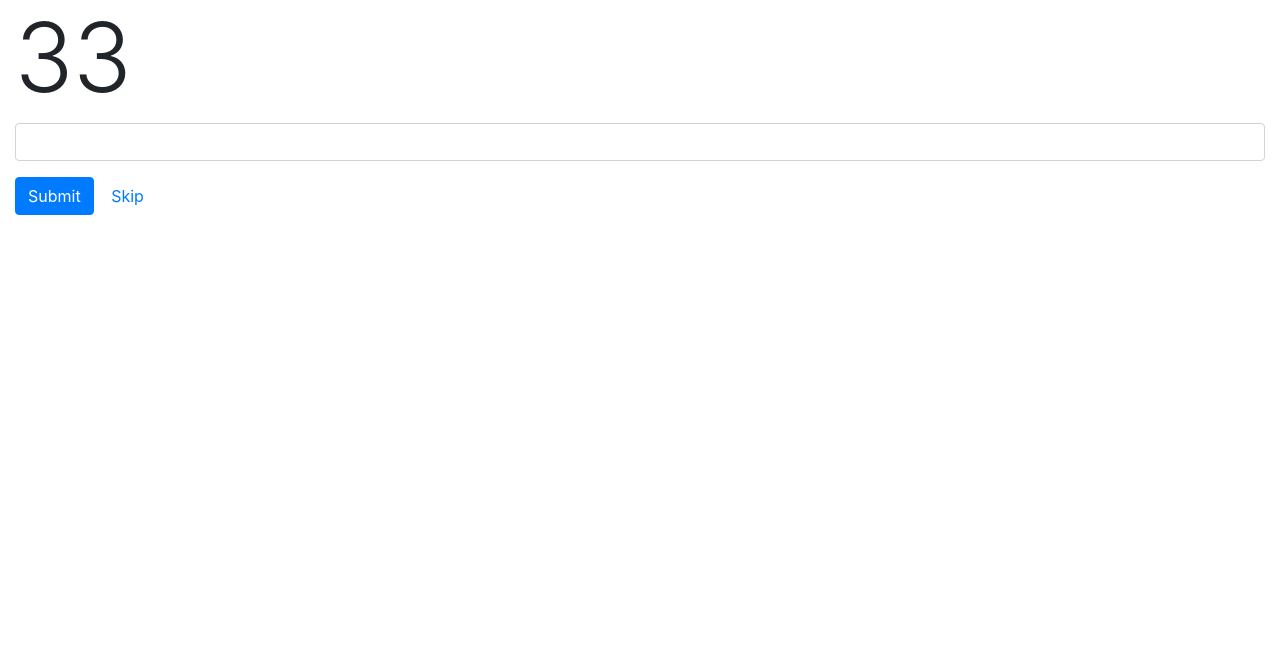
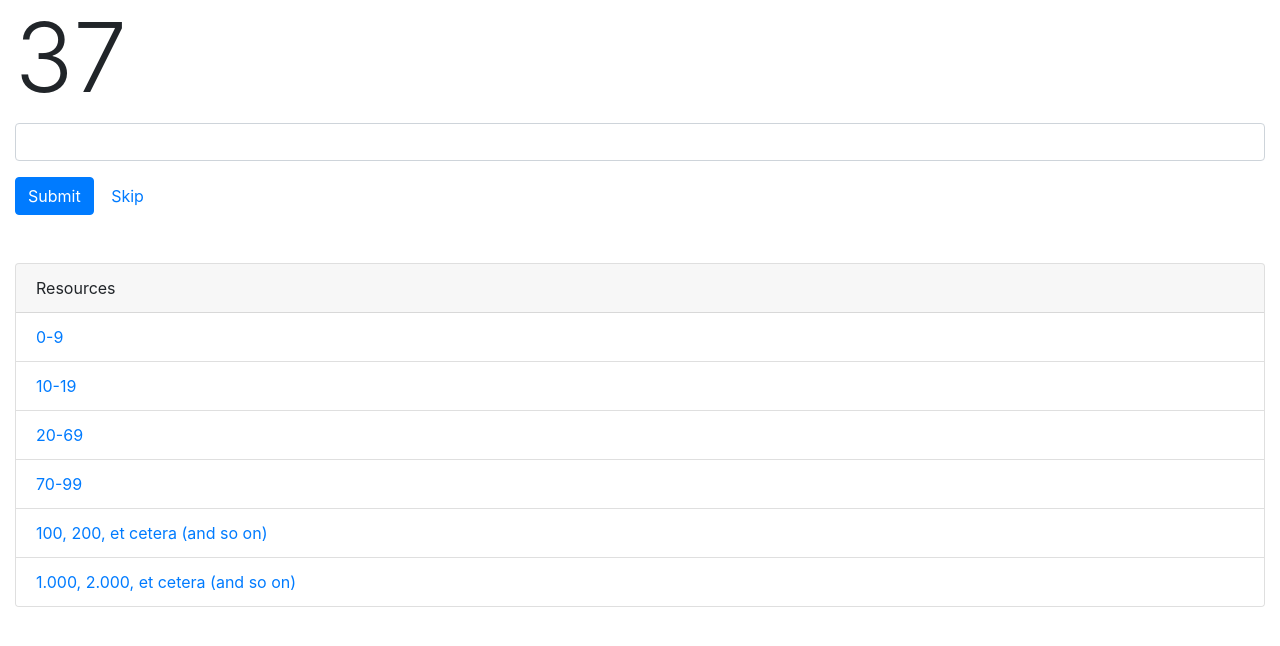
Before and after one commit to michaelwehrley/French, a plain HTML site: page index.html in a window 1280 px wide. Drawn offline with nearby package versions, Linux system fonts and the light colour scheme.

Commit message:
add resources

```diff
--- a/index.html
+++ b/index.html
@@ -26,6 +26,22 @@
         <a class="btn btn-success d-none" id="continue" href="./index.html" role="button">Continue</a>
         <a class="btn btn-link" id="skip" href="./index.html">Skip</a>
       </form>
+
+      <div class="card mt-5">
+        <div class="card-header">
+          Resources
+        </div>
+        <ul class="list-group list-group-flush">
+          <li class="list-group-item"><a href="http://www.frenchtutorial.com/en/learn-french/counting/0-9" target="_blank">0-9</a></li>
+          <li class="list-group-item"><a href="http://www.frenchtutorial.com/en/learn-french/counting/10-19" target="_blank">10-19</a></li>
+          <li class="list-group-item"><a href="http://www.frenchtutorial.com/en/learn-french/counting/20-69" target="_blank">20-69</a></li>
+          <li class="list-group-item"><a href="http://www.frenchtutorial.com/en/learn-french/counting/70-99" target="_blank">70-99</a></li>
+          <li class="list-group-item"><a href="http://www.frenchtutorial.com/en/learn-french/counting/100" target="_blank">100, 200, et cetera (and so on)</a></li>
+          <li class="list-group-item">
+            <a href="http://www.frenchtutorial.com/en/learn-french/counting/milliers" target="_blank">1.000, 2.000, et cetera (and so on)</a>
+          </li>
+        </ul>
+      </div>
     </div>
     <script src="https://code.jquery.com/jquery-3.3.1.slim.min.js" integrity="sha384-q8i/X+965DzO0rT7abK41JStQIAqVgRVzpbzo5smXKp4YfRvH+8abtTE1Pi6jizo" crossorigin="anonymous"></script>
     <script src="https://cdnjs.cloudflare.com/ajax/libs/popper.js/1.14.7/umd/popper.min.js" integrity="sha384-UO2eT0CpHqdSJQ6hJty5KVphtPhzWj9WO1clHTMGa3JDZwrnQq4sF86dIHNDz0W1" crossorigin="anonymous"></script>
--- a/numbers.js
+++ b/numbers.js
@@ -12,6 +12,7 @@
     7: ["sept", "set"],
     8: ["huit", "wheet"],
     9: ["neuf", "nurf"],
+
     10: ["dix", "deese"],
     11: ["onze", "onz"],
     12: ["douze", "dooz"],
@@ -22,6 +23,7 @@
     17: ["dix-sept", "deese-set"],
     18: ["dix-huit", "dees-wheet"],
     19: ["dix-neuf", "dees-nurf"],
+
     20: ["vingt", "vahn"],
     21: ["vingt et un", "vahn-tay-ahn"],
     22: ["vingt-deux", "vahn-duhr"],
@@ -32,6 +34,7 @@
     27: ["vingt-sept", "vahn-set"],
     28: ["vingt-huit", "vahn-wheet"],
     29: ["vingt-neuf", "vahn-nurf"],
+
     30: ["trente", "trawnt"],
     31: ["trente et un", "trawnt-tay-ahn"],
     32: ["trente-deux", "trawnt-duhr"],
@@ -42,6 +45,7 @@
     37: ["trente-sept", "trawnt-set"],
     38: ["trente-huit", "trawnt-wheet"],
     39: ["trente-neuf", "trawnt-nurf"],
+
     40: ["quarante", "kuh-rawnt"],
     41: ["quarante et un", "kuh-rawnt-tay-ahn"],
     42: ["quarante-deux", "kuh-rawnt-duhr"],
@@ -52,16 +56,18 @@
     47: ["quarante-sept", "kuh-rawnt-set"],
     48: ["quarante-huit", "kuh-rawnt-wheet"],
     49: ["quarante-neuf", "kuh-rawnt-nurf"],
+
     50: ["cinquante", "sank-awnt"],
     51: ["cinquante et un", "sank-awnt-tay-ahn"],
     52: ["cinquante-deux", "sank-awnt-duhr"],
     53: ["cinquante-trois", "sank-awnt-twah"],
     54: ["cinquante-quatre", "sank-awnt-katr"],
     55: ["cinquante-cinq", "sank-awnt-sank"],
-    56: ["cinquante-six sank-awnt-seese"],
+    56: ["cinquante-six", "sank-awnt-seese"],
     57: ["cinquante-sept", "sank-awnt-set"],
     58: ["cinquante-huit", "sank-awnt-wheet"],
     59: ["cinquante-neuf", "sank-awnt-nurf"],
+
     60: ["soixante", "swah-sawnt"],
     61: ["soixante et un", "swah-sawnt-tay-ahn"],
     62: ["soixante-deux", "swah-sawnt-duhr"],
@@ -72,6 +78,7 @@
     67: ["soixante-sept", "swah-sawnt-set"],
     68: ["soixante-huit", "swah-sawnt-wheet"],
     69: ["soixante-neuf", "swah-sawnt-nurf"],
+
     70: ["soixante-dix", "swah-sawnt-deese"],
     71: ["soixante et onze", "swah-sawnt-tay-uhn"],
     72: ["soixante-douze", "swah-sawnt-dooz"],
@@ -82,6 +89,7 @@
     77: ["soixante-dix-sept", "swah-sawnt-deese-set"],
     78: ["soixante-dix-huit", "swah-sawnt-dees-wheet"],
     79: ["soixante-dix-neuf", "swah-sawnt-dees-nurf"],
+
     80: ["quatre-vingts", "ka-truh-vahn"],
     81: ["quatre-vinght-un", "ka-truh-vahn-tay-ahn"],
     82: ["quatre-vingt-deux", "ka-truh-vahn-duhr"],
@@ -92,6 +100,7 @@
     87: ["quatre-vingt-sept", "ka-truh-vahn-set"],
     88: ["quatre-vingt-huit", "ka-truh-vahn-wheet"],
     89: ["quatre-vingt-neuf", "ka-truh-vahn-nurf"],
+
     90: ["quatre-vingt-dix", "ka-truh-vahn-deese"],
     91: ["quatre-vingt-onze", "ka-truh-vahn-onz"],
     92: ["quatre-vingt-douze", "ka-truh-vahn-dooz"],
@@ -102,16 +111,30 @@
     97: ["quatre-vingt-dix-sept", "ka-truh-vahn-deese-set"],
     98: ["quatre-vingt-dix-huit", "ka-truh-vahn-dees-wheet"],
     99: ["quatre-vingt-dix-neuf", "ka-truh-vahn-dees-nurf"],
+
     100: ["cent", "sawnt"],
-    101: ["cent un", ""],
-    110: ["cent dix", ""],
-    111: ["cent onze", ""],
-    175: ["cent soixante quinze", ""],
-    200: ["deux cents", ""],
-    225: ["deux cents vingt-cinq", ""],
-    1000: ["mille", ""],
-    10000: ["dix mille", ""],
-    100000: ["cent mille", ""],
-    1000000: ["un million", ""]
+    101: ["cent un"],
+    102: ["cent deux"],
+    103: ["cent trois"],
+    104: ["cent quatre"],
+    105: ["cent cinq"],
+    106: ["cent six"],
+    107: ["cent sept"],
+    108: ["cent huit"],
+    109: ["cent neuf"],
+
+    110: ["cent dix"],
+    111: ["cent onze"],
+    175: ["cent soixante quinze"],
+    200: ["deux cents"],
+    225: ["deux cents vingt-cinq"],
+
+    1000: ["mille"],
+    2000: ["deux mille"],
+    3010: ["trois mille dix"],
+
+    10000: ["dix mille"],
+    100000: ["cent mille"],
+    1000000: ["un million"]
   }
 }(FrenchApp));
```
